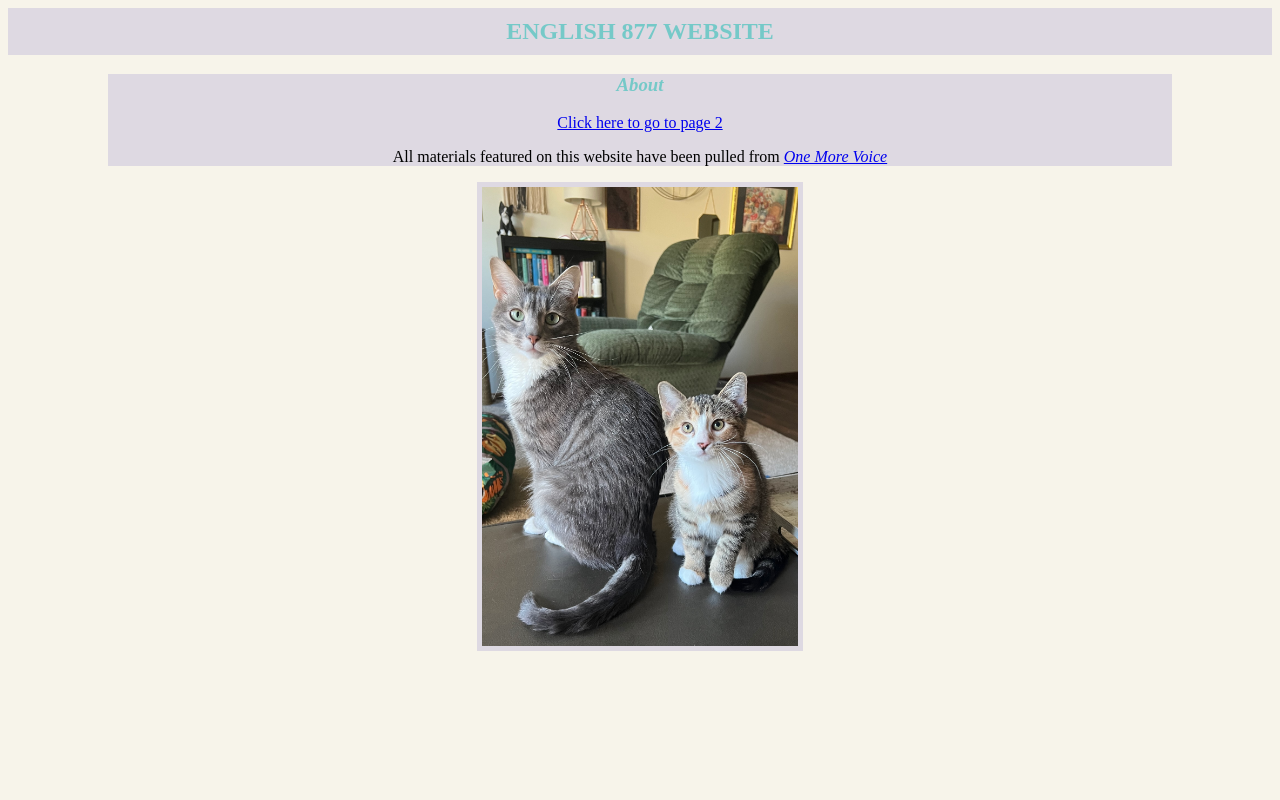
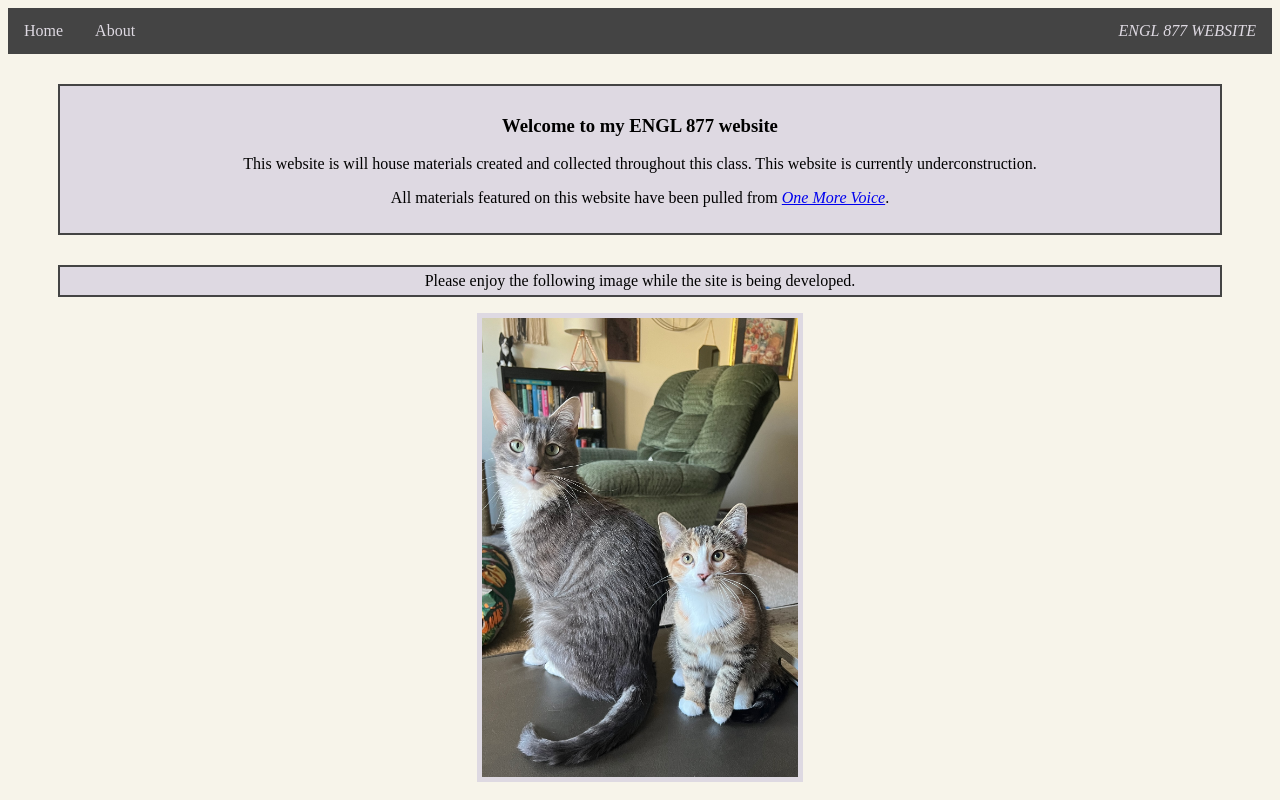
Before and after one commit to kbrowitt2/kbrowitt.github.io, a plain HTML site: page index.html in a window 1280 px wide. Drawn offline with Linux system fonts and the light colour scheme.

Commit message:
updates
- changed pages stylistically
- added menu on both pages

```diff
--- /dev/null
+++ b/about.css
@@ -0,0 +1,28 @@
+body {
+	background-color: #f7f4ea; /*this changed the whole color of background*/
+}
+
+h3 {
+	color: #444444;
+	text-align: center;
+	background-color: DED9E2; /*changes background color of this elemtn*/
+	padding: 5px; /*manipulates space between the text and all walls of border*/
+}
+
+.top {
+	background-color: DED9E2;
+	border: 2px solid #444444;
+	float: center;
+	margin-left: 300px;
+	margin-right: 300px;
+	margin-top: 50px;
+	padding-right: 30px;
+	padding-left: 30px;
+	padding-top: 10px;
+	padding-bottom: 10px;
+}
+
+p {
+	text-align: justify;
+	text-indent: 20px;
+}
--- a/index.html
+++ b/index.html
@@ -6,21 +6,68 @@
 
 <link rel="stylesheet" href="style.css">
 
+<style>
+      /* style the menu */
+      ul {
+        list-style-type: none;
+        margin: 0;
+        padding: 0;
+        overflow: hidden;
+        background-color: #444444;
+      }
+
+      /* style the menu items */
+      li {
+        float: left;
+      }
+
+      li a {
+        display: block;
+        color: DED9E2;
+        text-align: center;
+        padding: 14px 16px;
+        text-decoration: none;
+      }
+
+      li a:hover {
+        background-color: #110;
+      }
+
+      /* float text to the right */
+      .right {
+        float: right;
+      }
+
+      /* style the text */
+      .menu-text {
+        display: block;
+        color: DED9E2;
+        text-align: right;
+        padding: 14px 16px;
+        text-decoration: none;
+      }
+    </style>
+
 </head>
 
 <body>
-
-<h2> ENGLISH 877 WEBSITE </h2>
+    <!-- create the menu -->
+    <ul>
+	  <li><a href="index.html">Home</a></li>
+      <li><a href="about.html">About</a></li>
+      <li class="right"><span class="menu-text"><em>ENGL 877 WEBSITE</em></span></li>
+    </ul>
 
 <div class="top">
 
-<h3 id="highlight"><em>About</em></h3>
-<p><a href="page2.html">Click here to go to page 2</a></p>
+<h3 id="highlight">Welcome to my ENGL 877 website</h3>
+<p>This website is will house materials created and collected throughout this class. This website is currently underconstruction.</p>
 
-<p>All materials featured on this website have been pulled from <em><a href="https://onemorevoice.org/index.html" syle="color:#80A1D4;">One More Voice</a></em></p>
+<p>All materials featured on this website have been pulled from <em><a href="https://onemorevoice.org/index.html" syle="color:#80A1D4;">One More Voice</a></em>.</p>
 </div>
 
-<img src="cats.jpg" alt="Two cats sit on a coffee table." title="Karmen's cats: Goose and Lucy" class="center">
+<p id="imgtxt">Please enjoy the following image while the site is being developed.</p>
+<img src="cats.jpg" alt="Two cats sit on a coffee table." title="Karmen's cats: Goose and Lucy">
 
 </body>
 
--- a/style.css
+++ b/style.css
@@ -1,15 +1,9 @@
 h2 {
 	color: #75C9C8; /*changes color of text*/
-	/* floral white: f7f4ea
-		lavender: DED9E2
-		perwinkle: C0B9DD
-		vista blue: 80A1D4
-		tiffany blue: 75C9C8 */
 	font-family:timesnewroman; /*changes font style*/
 	text-align: center;
 	background-color: DED9E2; /*changes background color of this elemtn*/
 	padding: 10px; /*manipulates space between the text and all walls of border*/
-	margin: 0px;
 }
 
 h3 {
@@ -17,15 +11,15 @@ h3 {
 	text-align: center;
 }
 
-
-#highlight {
-	color: #75C9C8;
-}
-
 .top {
 	background-color: DED9E2;
+	border: 2px solid #444444;
 	float: center;
-	margin: 0 100px;
+	margin: 30 50px;
+	padding-right: 30px;
+	padding-left: 30px;
+	padding-top: 10px;
+	padding-bottom: 10px;
 }
 
 p {
@@ -36,12 +30,34 @@ body {
 	background-color: #f7f4ea; /*this changed the whole color of background*/
 }
 
-.center {
+#imgtxt {
+	background-color: DED9E2;
+	margin-left: 50px;
+	margin-right: 50px;
+	padding-top: 5px;
+	padding-bottom: 5px;
+	border: 2px solid #444444;
+}
+
+img {
 	display: block;
 	margin-left: auto;
 	margin-right: auto;
-	max-width: 100%; /*manipulates the size of the photo*/
+	max-width: 50%; /*manipulates the size of the photo*/
 	width: 25%;
 	height: auto; /*manipulates the size of the photo*/
 	border: 5px solid #DED9E2; /*adds a fun border*/
 }
+
+@media (min-width: 768px) and (max-width: 1024px) { /* snaps image to match certain sizes.
+		this one is for tablets */
+	img {
+		width: 50%;
+	}
+}
+
+@media only screen and (max-width: 767px) { /* snaps image to match devices. for phone */
+	img {
+		width: 50%;
+	}
+}
```
Also changed, not shown: about.html (added, +73 -0 lines), menutab.html (added, +54 -0 lines), 1 other file.
